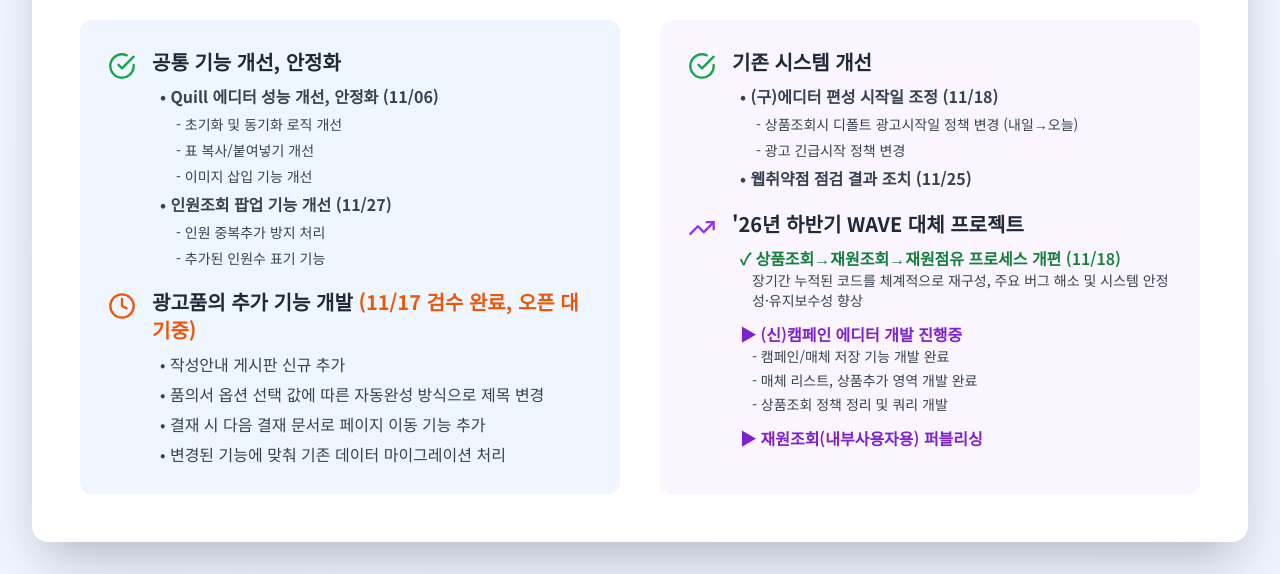
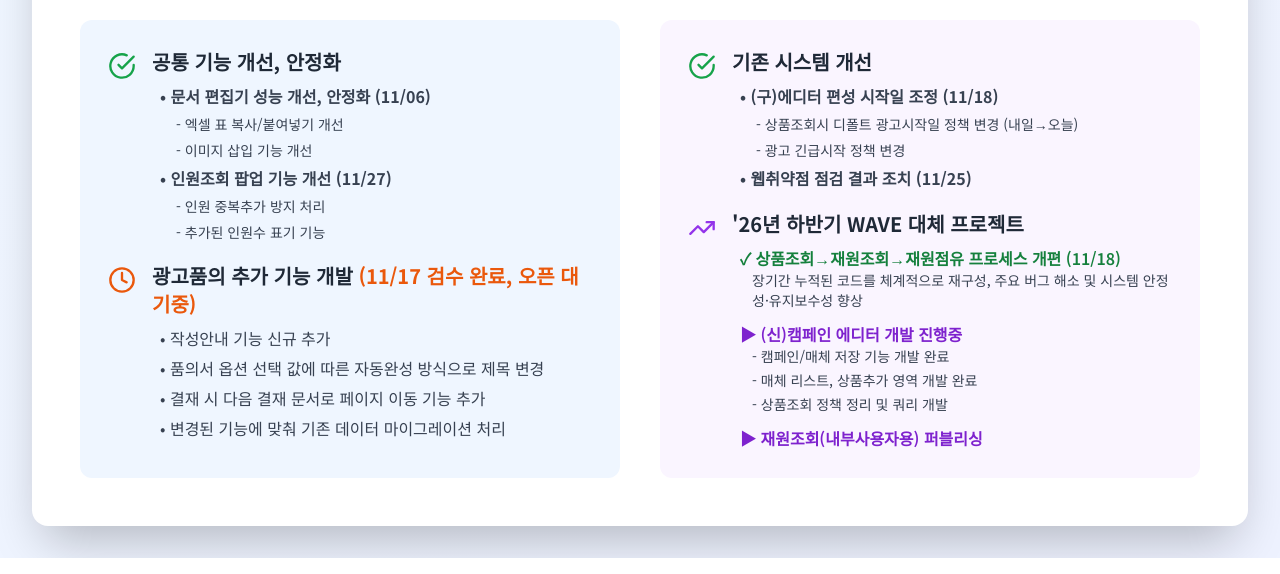
Before and after one commit to jsypsy/tech2, a plain HTML site: page monthly-review/202511/index.html in a window 1280 px wide. Shown: the part 312-886 px from the top of the page. Drawn offline with nearby package versions, Linux system fonts and the light colour scheme.

Commit message:
refactor: 문구수정

```diff
--- a/monthly-review/202511/index.html
+++ b/monthly-review/202511/index.html
@@ -58,9 +58,8 @@
                             <div>
                                 <h3 class="font-bold text-gray-800 mb-2 text-xl">공통 기능 개선, 안정화</h3>
                                 <ul class="text-base text-gray-700 space-y-1.5 ml-2">
-                                    <li class="font-bold">• Quill 에디터 성능 개선, 안정화 (11/06)</li>
-                                    <li class="ml-4 text-sm">- 초기화 및 동기화 로직 개선</li>
-                                    <li class="ml-4 text-sm">- 표 복사/붙여넣기 개선</li>
+                                    <li class="font-bold">• 문서 편집기 성능 개선, 안정화 (11/06)</li>
+                                    <li class="ml-4 text-sm">- 엑셀 표 복사/붙여넣기 개선</li>
                                     <li class="ml-4 text-sm">- 이미지 삽입 기능 개선</li>
                                     <li class="font-bold">• 인원조회 팝업 기능 개선 (11/27)</li>
                                     <li class="ml-4 text-sm">- 인원 중복추가 방지 처리</li>
@@ -77,7 +76,7 @@
                             <div>
                                 <h3 class="font-bold text-gray-800 mb-2 text-xl">광고품의 추가 기능 개발 <span class="text-orange-600 text-md">(11/17 검수 완료, 오픈 대기중)</span></h3>
                                 <ul class="text-base text-gray-700 space-y-1.5 ml-2">
-                                    <li>• 작성안내 게시판 신규 추가</li>
+                                    <li>• 작성안내 기능 신규 추가</li>
                                     <li>• 품의서 옵션 선택 값에 따른 자동완성 방식으로 제목 변경</li>
                                     <li>• 결재 시 다음 결재 문서로 페이지 이동 기능 추가</li>
                                     <li>• 변경된 기능에 맞춰 기존 데이터 마이그레이션 처리</li>
```
